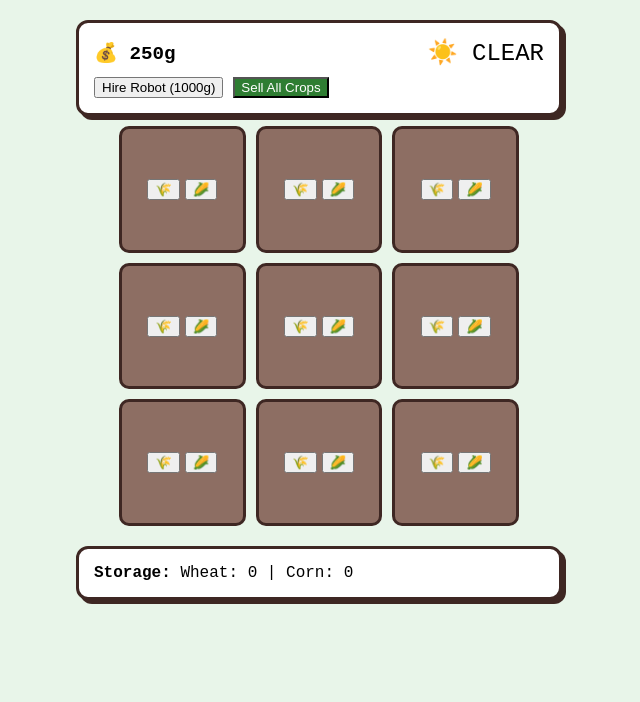
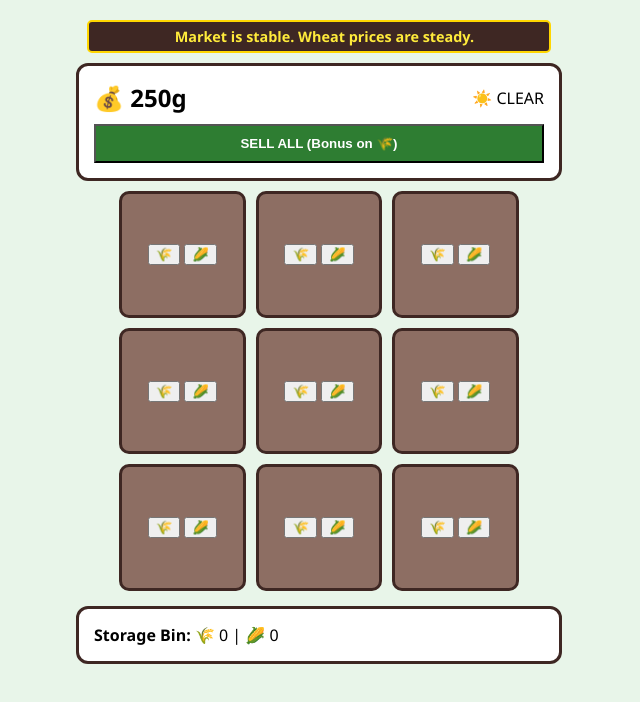
Before and after one commit to mohamedmehdigara/react-farming-game, a React (Create React App) app: page / in a window 1280 px wide. Shown: the top 702 px of the page, without its empty margins (321-961 px from the left). Built offline with nearby package versions, Linux system fonts and the light colour scheme.

Commit message:
edited files

```diff
--- a/src/App.js
+++ b/src/App.js
@@ -1,6 +1,13 @@
-import React, { useState, useEffect, useRef } from 'react';
-import styled from 'styled-components';
+import React, { useState, useEffect } from 'react';
+import styled, { keyframes } from 'styled-components';
 
+// --- Animations ---
+const slide = keyframes`
+  0% { transform: translateX(100%); }
+  100% { transform: translateX(-100%); }
+`;
+
+// --- Data ---
 const WEATHER = {
   CLEAR: { id: 'CLEAR', icon: '☀️', speed: 1, color: '#e8f5e9' },
   RAIN: { id: 'RAIN', icon: '🌧️', speed: 2, color: '#cfd8dc' },
@@ -12,20 +19,29 @@ const CROPS = {
   CORN: { id: 'CORN', icon: '🌽', cost: 40, price: 100, time: 15 },
 };
 
+// --- Styled Components ---
 const GameWrap = styled.div`
   display: flex; flex-direction: column; align-items: center; min-height: 100vh;
-  background: ${props => props.bg}; transition: 2s; padding: 20px; font-family: 'Courier New', Courier, monospace;
+  background: ${props => props.bg}; transition: 2s; padding: 20px; font-family: 'Segoe UI', sans-serif;
+`;
+
+const TickerBar = styled.div`
+  background: #3e2723; color: #ffeb3b; width: 100%; max-width: 450px;
+  padding: 5px; overflow: hidden; white-space: nowrap; border-radius: 5px; margin-bottom: 10px;
+  font-weight: bold; font-size: 0.9rem; border: 2px solid #ffd600;
+`;
+
+const TickerText = styled.div`
+  display: inline-block; animation: ${slide} 15s linear infinite;
 `;
 
 const Section = styled.div`
   background: white; border: 3px solid #3e2723; border-radius: 12px; width: 100%; max-width: 450px; padding: 15px; margin-bottom: 10px;
-  box-shadow: 4px 4px 0px #3e2723;
 `;
 
 const Plot = styled.div`
   aspect-ratio: 1/1; background: #8d6e63; border: 3px solid #3e2723; border-radius: 10px;
   position: relative; display: flex; align-items: center; justify-content: center; cursor: pointer;
-  &:hover { filter: brightness(1.1); }
 `;
 
 export default function App() {
@@ -35,46 +51,54 @@ export default function App() {
   const [staff, setStaff] = useState({ harvester: false });
   const [plots, setPlots] = useState(Array(9).fill({ type: null, progress: 0, pest: false, water: 100 }));
 
+  // Market Ticker State
+  const [trend, setTrend] = useState('WHEAT');
+  const [news, setNews] = useState("Market is stable. Wheat prices are steady.");
+
+  // --- Market Logic ---
+  useEffect(() => {
+    const marketInterval = setInterval(() => {
+      const keys = Object.keys(CROPS);
+      const newTrend = keys[Math.floor(Math.random() * keys.length)];
+      setTrend(newTrend);
+      setNews(`🔥 BOOM! High demand for ${newTrend}! Prices DOUBLED for a limited time! 🔥`);
+    }, 30000); // Change trend every 30s
+    return () => clearInterval(marketInterval);
+  }, []);
+
   // --- Weather Logic ---
   useEffect(() => {
     const wTimer = setInterval(() => {
       const keys = Object.keys(WEATHER);
       setWeather(WEATHER[keys[Math.floor(Math.random() * keys.length)]]);
-    }, 10000);
+    }, 15000);
     return () => clearInterval(wTimer);
   }, []);
 
-  // --- Core Game Loop (Optimized for State Consistency) ---
+  // --- Core Game Loop ---
   useEffect(() => {
     const ticker = setInterval(() => {
       setPlots(currentPlots => currentPlots.map(p => {
         if (!p.type) return p;
 
-        let isPest = p.pest;
-        if (!isPest && Math.random() < 0.005) isPest = true;
-
         let currentWater = p.water;
         if (weather.id === 'HEAT') currentWater = Math.max(0, currentWater - 5);
         if (weather.id === 'RAIN') currentWater = Math.min(100, currentWater + 10);
 
-        const canGrow = !isPest && currentWater > 0;
+        const canGrow = !p.pest && currentWater > 0;
         const growth = canGrow ? (100 / p.type.time) * weather.speed : 0;
         const nextProgress = Math.min(p.progress + growth, 100);
 
-        // Auto-Harvester Logic
         if (nextProgress >= 100 && staff.harvester) {
-          setInv(prevInv => ({
-            ...prevInv,
-            [p.type.id]: (prevInv[p.type.id] || 0) + 1
-          }));
+          setInv(prev => ({ ...prev, [p.type.id]: (prev[p.type.id] || 0) + 1 }));
           return { type: null, progress: 0, pest: false, water: 100 };
         }
 
-        return { ...p, progress: nextProgress, pest: isPest, water: currentWater };
+        return { ...p, progress: nextProgress, water: currentWater };
       }));
     }, 1000);
     return () => clearInterval(ticker);
-  }, [weather, staff.harvester]); // Staff.harvester added as dependency
+  }, [weather, staff.harvester]);
 
   const plant = (i, crop) => {
     if (money >= crop.cost) {
@@ -83,18 +107,11 @@ export default function App() {
     }
   };
 
-  const manualHarvest = (i) => {
-    const p = plots[i];
-    if (p?.type && p.progress >= 100) {
-      setInv(prev => ({ ...prev, [p.type.id]: prev[p.type.id] + 1 }));
-      setPlots(ps => ps.map((x, idx) => idx === i ? { type: null, progress: 0, pest: false, water: 100 } : x));
-    }
-  };
-
   const sellAll = () => {
     let totalGain = 0;
     Object.entries(inv).forEach(([id, count]) => {
-      totalGain += count * CROPS[id].price;
+      const multiplier = id === trend ? 2 : 1;
+      totalGain += count * CROPS[id].price * multiplier;
     });
     if (totalGain > 0) {
       setMoney(prev => prev + totalGain);
@@ -104,34 +121,33 @@ export default function App() {
 
   return (
     <GameWrap bg={weather.color}>
+      <TickerBar>
+        <TickerText>{news}</TickerText>
+      </TickerBar>
+
       <Section>
         <div style={{ display: 'flex', justifyContent: 'space-between', alignItems: 'center' }}>
-          <h1 style={{ margin: 0, fontSize: '1.2rem' }}>💰 {money}g</h1>
-          <span style={{ fontSize: '1.5rem' }}>{weather.icon} {weather.id}</span>
+          <h2 style={{ margin: 0 }}>💰 {money}g</h2>
+          <span>{weather.icon} {weather.id}</span>
         </div>
-        <div style={{ marginTop: '10px', display: 'flex', gap: '10px' }}>
-          {!staff.harvester && (
-            <button onClick={() => money >= 1000 && (setMoney(m=>m-1000), setStaff(s=>({...s, harvester:true})))}>
-              Hire Robot (1000g)
-            </button>
-          )}
-          <button onClick={sellAll} style={{ background: '#2e7d32', color: 'white' }}>Sell All Crops</button>
+        <div style={{ marginTop: '10px', display: 'flex', gap: '5px' }}>
+          <button onClick={sellAll} style={{ background: '#2e7d32', color: 'white', flex: 1, padding: '10px', fontWeight: 'bold', cursor: 'pointer' }}>
+            SELL ALL (Bonus on {CROPS[trend].icon})
+          </button>
         </div>
       </Section>
 
       <div style={{ display: 'grid', gridTemplateColumns: 'repeat(3, 1fr)', gap: '10px', width: '100%', maxWidth: '400px' }}>
         {plots.map((p, i) => (
-          <Plot key={i} onClick={() => manualHarvest(i)}>
-            {p.pest && <div style={{position:'absolute', top: -10, right: -10, fontSize: '1.5rem'}} onClick={(e)=>{e.stopPropagation(); setPlots(ps=>ps.map((x,idx)=>idx===i?{...x, pest:false}:x))}}>🐦</div>}
-
+          <Plot key={i} onClick={() => p.type && p.progress >= 100 && (setInv(prev => ({ ...prev, [p.type.id]: prev[p.type.id] + 1 })), setPlots(ps => ps.map((x, idx) => idx === i ? { type: null, progress: 0, pest: false, water: 100 } : x)))}>
             {p.type ? (
               <div style={{ textAlign: 'center' }}>
                 <div style={{ fontSize: '2rem' }}>{p.progress >= 100 ? p.type.icon : '🌱'}</div>
-                <div style={{ fontSize: '10px', fontWeight: 'bold' }}>{Math.floor(p.progress)}%</div>
-                {p.water < 30 && <div onClick={(e) => {e.stopPropagation(); setPlots(ps => ps.map((x, idx) => idx === i ? {...x, water: 100} : x))}} style={{fontSize: '0.8rem', color: 'blue', cursor: 'pointer'}}>💧 WATER ME</div>}
+                <div style={{ fontSize: '10px' }}>{Math.floor(p.progress)}%</div>
+                {p.water < 30 && <div style={{ color: 'blue', fontSize: '10px' }}>💧 WATER!</div>}
               </div>
             ) : (
-              <div style={{ display: 'flex', gap: '5px' }}>
+              <div style={{ display: 'flex', gap: '4px' }}>
                 {Object.values(CROPS).map(c => <button key={c.id} onClick={() => plant(i, c)}>{c.icon}</button>)}
               </div>
             )}
@@ -139,8 +155,8 @@ export default function App() {
         ))}
       </div>
 
-      <Section style={{ marginTop: '20px' }}>
-        <b>Storage:</b> Wheat: {inv.WHEAT} | Corn: {inv.CORN}
+      <Section style={{ marginTop: '15px' }}>
+        <b>Storage Bin:</b> 🌾 {inv.WHEAT} | 🌽 {inv.CORN}
       </Section>
     </GameWrap>
   );
```
